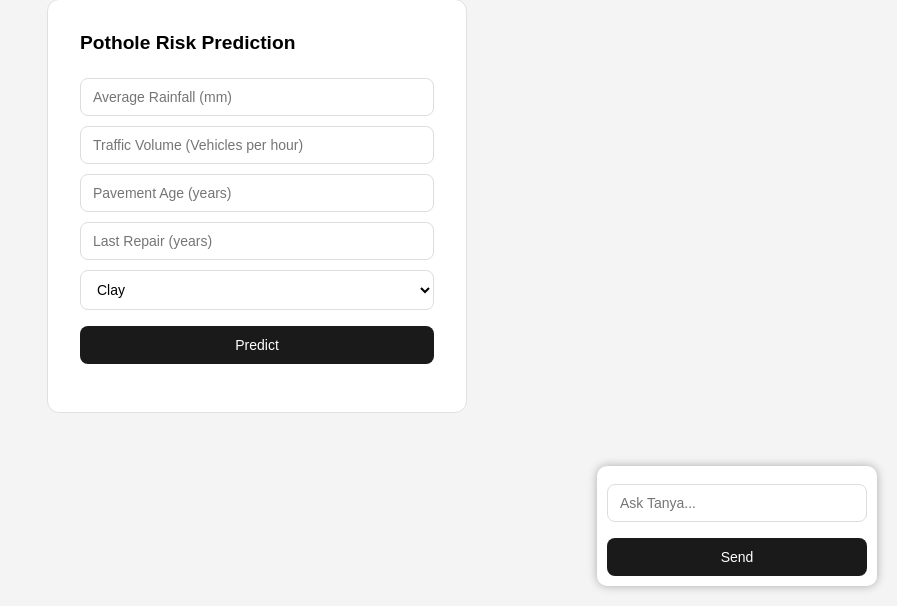
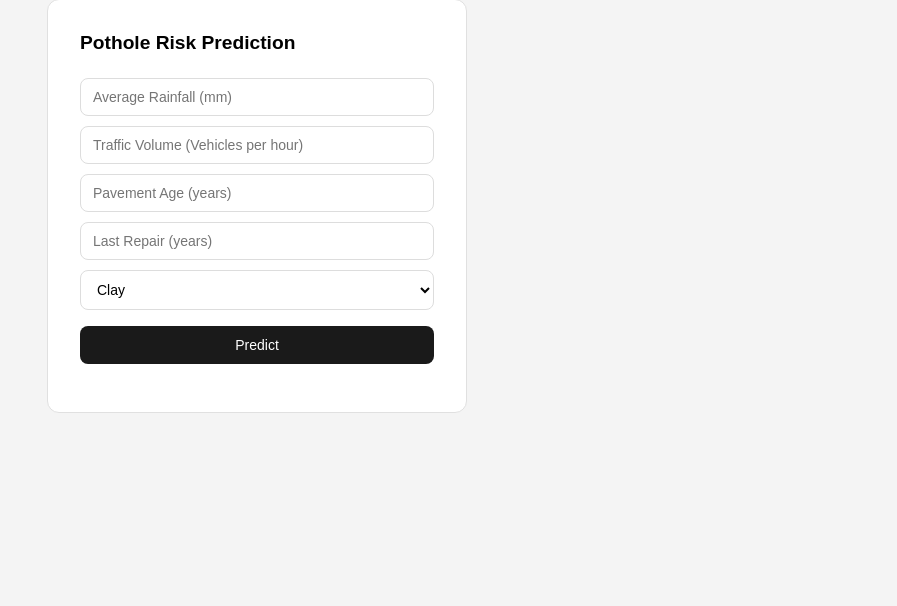
Before and after one commit to fourtysevencode/Cracks-to-Craters, a FastAPI app: page / in a window 1280 px wide. Shown: the part 194-800 px from the top of the page, without its empty margins (383-1280 px from the left). Run offline with FastAPI, Linux system fonts and the light colour scheme; parts of the project's set-up code (start-up, migrations or seed data) failed here and were passed over.

Commit message:
index.html

```diff
--- a/templates/index.html
+++ b/templates/index.html
@@ -5,111 +5,32 @@
   <style>
     * { box-sizing: border-box; margin: 0; padding: 0; }
     body { font-family: sans-serif; background: #f4f4f4; display: flex; align-items: center; justify-content: center; min-height: 100vh; padding: 2rem; }
-
-    .card {
-      background: #fff;
-      border: 1px solid #e0e0e0;
-      border-radius: 12px;
-      padding: 2rem;
-      width: 100%;
-      max-width: 420px;
-    }
-
-    header {
-      font-size: 1.2rem;
-      font-weight: 600;
-      margin-bottom: 1.5rem;
-    }
-
-    input, select {
-      display: block;
-      width: 100%;
-      margin-bottom: 10px;
-      padding: 10px 12px;
-      border: 1px solid #ddd;
-      border-radius: 8px;
-      font-size: 14px;
-      outline: none;
-      background: #fff;
-    }
-
-    input:focus {
-      border-color: #555;
-    }
-
-    button {
-      width: 100%;
-      margin-top: 6px;
-      padding: 11px;
-      background: #1a1a1a;
-      color: #fff;
-      border: none;
-      border-radius: 8px;
-      font-size: 14px;
-      cursor: pointer;
-    }
-
-    button:hover {
-      background: #333;
-    }
-
-    #result {
-      margin-top: 1rem;
-      font-size: 14px;
-      color: #555;
-    }
-
-    /* CHATBOX STYLE */
-    #chatbox {
-      position: fixed;
-      bottom: 20px;
-      right: 20px;
-      width: 280px;
-      background: white;
-      padding: 10px;
-      border-radius: 10px;
-      box-shadow: 0 0 10px rgba(0,0,0,0.3);
-    }
-
-    #chatlog {
-      max-height: 200px;
-      overflow-y: auto;
-      font-size: 12px;
-      margin-bottom: 8px;
-    }
+    .card { background: #fff; border: 1px solid #e0e0e0; border-radius: 12px; padding: 2rem; width: 100%; max-width: 420px; }
+    header { font-size: 1.2rem; font-weight: 600; margin-bottom: 1.5rem; }
+    input { display: block; width: 100%; margin-bottom: 10px; padding: 10px 12px; border: 1px solid #ddd; border-radius: 8px; font-size: 14px; outline: none; transition: border-color 0.2s; }
+    input:focus { border-color: #555; }
+    button { width: 100%; margin-top: 6px; padding: 11px; background: #1a1a1a; color: #fff; border: none; border-radius: 8px; font-size: 14px; cursor: pointer; }
+    button:hover { background: #333; }
+    #result { margin-top: 1rem; font-size: 14px; color: #555; }
+    select { display: block; width: 100%; margin-bottom: 10px; padding: 10px 12px; border: 1px solid #ddd; border-radius: 8px; font-size: 14px; outline: none; background: #fff; }
   </style>
 </head>
-
 <body>
-
   <div class="card">
     <header>Pothole Risk Prediction</header>
-
     <input id="f1" placeholder="Average Rainfall (mm)">
     <input id="f2" placeholder="Traffic Volume (Vehicles per hour)">
     <input id="f3" placeholder="Pavement Age (years)">
     <input id="f4" placeholder="Last Repair (years)">
-
     <select id="f5">
         <option value="clay">Clay</option>
         <option value="gravel">Gravel</option>
         <option value="sandy">Sandy</option>
     </select>
-
     <button onclick="predict()">Predict</button>
-
     <p id="result"></p>
   </div>
 
-  <!-- CHATBOX -->
-  <div id="chatbox">
-    <div id="chatlog"></div>
-
-    <input id="msg" placeholder="Ask Tanya...">
-    <button onclick="sendMsg()">Send</button>
-  </div>
-
-  <!-- SCRIPTS -->
   <script>
     async function predict() {
         const res = await fetch("/predict", {
@@ -122,28 +43,10 @@
                 "last_repair_yrs": parseFloat(f4.value),
                 "soil_type": f5.value
         })
-      });
-
-      const data = await res.json();
-      result.innerText = data.prediction ?? "invalid input";
-    }
-
-    async function sendMsg() {
-      let msg = document.getElementById("msg").value;
-
-      let res = await fetch("/chat", {
-        method: "POST",
-        headers: {"Content-Type": "application/json"},
-        body: JSON.stringify({message: msg})
-      });
-
-      let data = await res.json();
-
-      document.getElementById("chatlog").innerHTML +=
-        "<p><b>You:</b> " + msg + "</p>" +
-        "<p><b>" + data.response + "</b></p>";
+    })
+        const data = await res.json()
+        result.innerText = data.prediction ?? "invalid input"
     }
   </script>
-
 </body>
 </html>
```
Lines whose indentation alone changed are shown as unchanged.
